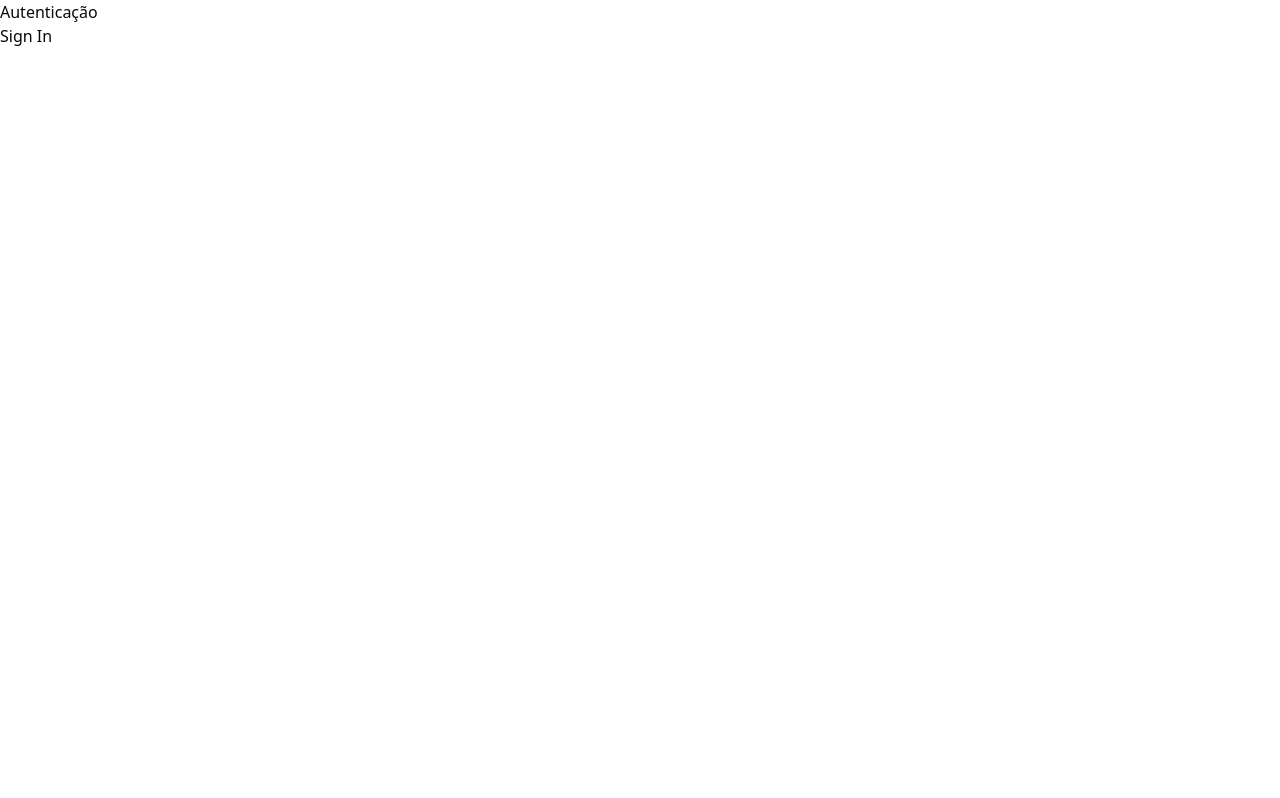
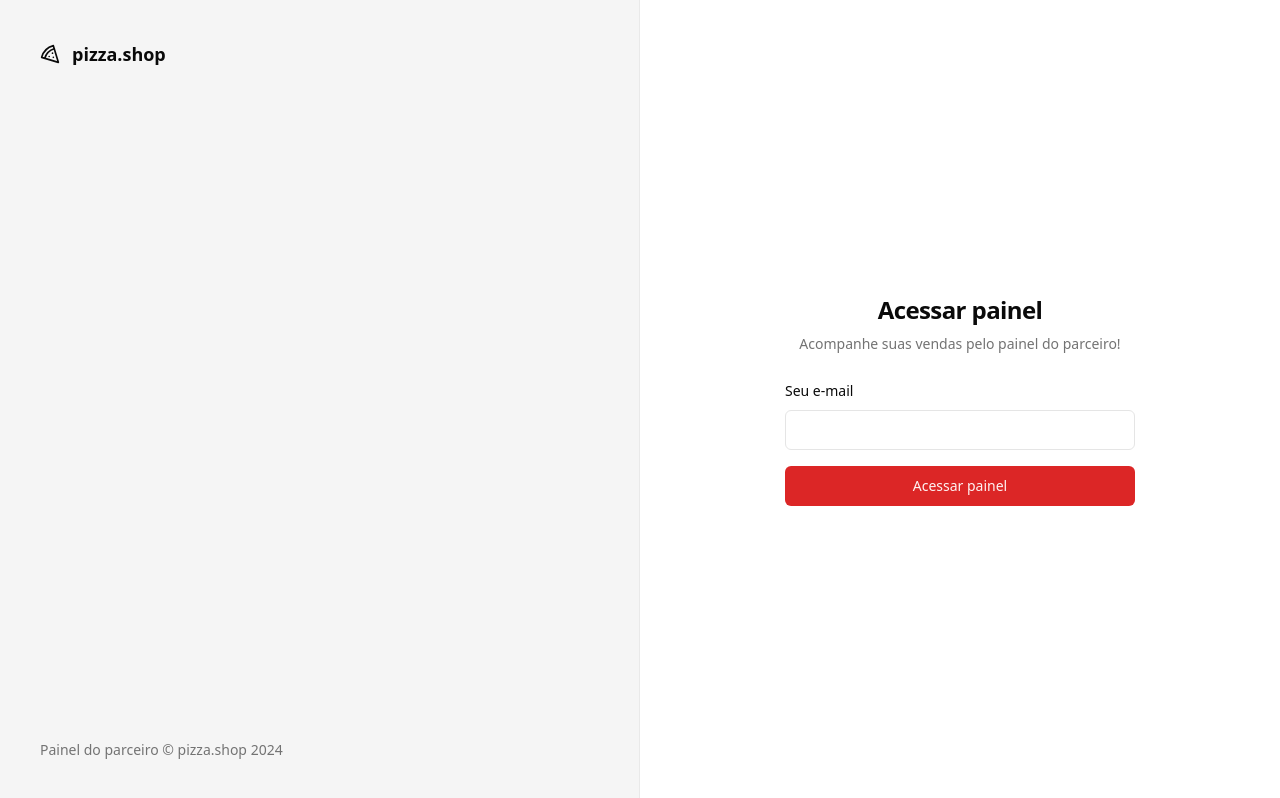
Before and after one commit to fabiof2x/ignite-reactjs-04-pizzashop-web, a React (Vite) app: page /sign-in in a window 1280 px wide. Built offline with nearby package versions, Linux system fonts and the light colour scheme.

Commit message:
Página: Login

```diff
--- a/package.json
+++ b/package.json
@@ -9,6 +9,7 @@
     "preview": "vite preview"
   },
   "dependencies": {
+    "@radix-ui/react-label": "^2.0.2",
     "@radix-ui/react-slot": "^1.0.2",
     "class-variance-authority": "^0.7.0",
     "clsx": "^2.1.0",
--- /dev/null
+++ b/src/components/ui/input.tsx
@@ -0,0 +1,24 @@
+import * as React from 'react'
+
+import { cn } from '@/lib/utils'
+
+export type InputProps = React.InputHTMLAttributes<HTMLInputElement>
+
+const Input = React.forwardRef<HTMLInputElement, InputProps>(
+  ({ className, type, ...props }, ref) => {
+    return (
+      <input
+        type={type}
+        className={cn(
+          'flex h-10 w-full rounded-md border border-input bg-background px-3 py-2 text-sm ring-offset-background file:border-0 file:bg-transparent file:text-sm file:font-medium placeholder:text-muted-foreground focus-visible:outline-none focus-visible:ring-2 focus-visible:ring-ring focus-visible:ring-offset-2 disabled:cursor-not-allowed disabled:opacity-50',
+          className,
+        )}
+        ref={ref}
+        {...props}
+      />
+    )
+  },
+)
+Input.displayName = 'Input'
+
+export { Input }
--- /dev/null
+++ b/src/components/ui/label.tsx
@@ -0,0 +1,24 @@
+import * as LabelPrimitive from '@radix-ui/react-label'
+import { cva, type VariantProps } from 'class-variance-authority'
+import * as React from 'react'
+
+import { cn } from '@/lib/utils'
+
+const labelVariants = cva(
+  'text-sm font-medium leading-none peer-disabled:cursor-not-allowed peer-disabled:opacity-70',
+)
+
+const Label = React.forwardRef<
+  React.ElementRef<typeof LabelPrimitive.Root>,
+  React.ComponentPropsWithoutRef<typeof LabelPrimitive.Root> &
+    VariantProps<typeof labelVariants>
+>(({ className, ...props }, ref) => (
+  <LabelPrimitive.Root
+    ref={ref}
+    className={cn(labelVariants(), className)}
+    {...props}
+  />
+))
+Label.displayName = LabelPrimitive.Root.displayName
+
+export { Label }
--- a/src/globals.css
+++ b/src/globals.css
@@ -5,64 +5,47 @@
 @layer base {
   :root {
     --background: 0 0% 100%;
-    --foreground: 240 10% 3.9%;
-
+    --foreground: 0 0% 3.9%;
     --card: 0 0% 100%;
-    --card-foreground: 240 10% 3.9%;
-
+    --card-foreground: 0 0% 3.9%;
     --popover: 0 0% 100%;
-    --popover-foreground: 240 10% 3.9%;
-
-    --primary: 240 5.9% 10%;
-    --primary-foreground: 0 0% 98%;
-
-    --secondary: 240 4.8% 95.9%;
-    --secondary-foreground: 240 5.9% 10%;
-
-    --muted: 240 4.8% 95.9%;
-    --muted-foreground: 240 3.8% 46.1%;
-
-    --accent: 240 4.8% 95.9%;
-    --accent-foreground: 240 5.9% 10%;
-
+    --popover-foreground: 0 0% 3.9%;
+    --primary: 0 72.2% 50.6%;
+    --primary-foreground: 0 85.7% 97.3%;
+    --secondary: 0 0% 96.1%;
+    --secondary-foreground: 0 0% 9%;
+    --muted: 0 0% 96.1%;
+    --muted-foreground: 0 0% 45.1%;
+    --accent: 0 0% 96.1%;
+    --accent-foreground: 0 0% 9%;
     --destructive: 0 84.2% 60.2%;
     --destructive-foreground: 0 0% 98%;
-
-    --border: 240 5.9% 90%;
-    --input: 240 5.9% 90%;
-    --ring: 240 10% 3.9%;
-
+    --border: 0 0% 89.8%;
+    --input: 0 0% 89.8%;
+    --ring: 0 72.2% 50.6%;
     --radius: 0.5rem;
   }
 
   .dark {
-    --background: 240 10% 3.9%;
+    --background: 0 0% 3.9%;
     --foreground: 0 0% 98%;
-
-    --card: 240 10% 3.9%;
+    --card: 0 0% 3.9%;
     --card-foreground: 0 0% 98%;
-
-    --popover: 240 10% 3.9%;
+    --popover: 0 0% 3.9%;
     --popover-foreground: 0 0% 98%;
-
-    --primary: 0 0% 98%;
-    --primary-foreground: 240 5.9% 10%;
-
-    --secondary: 240 3.7% 15.9%;
+    --primary: 0 72.2% 50.6%;
+    --primary-foreground: 0 85.7% 97.3%;
+    --secondary: 0 0% 14.9%;
     --secondary-foreground: 0 0% 98%;
-
-    --muted: 240 3.7% 15.9%;
-    --muted-foreground: 240 5% 64.9%;
-
-    --accent: 240 3.7% 15.9%;
+    --muted: 0 0% 14.9%;
+    --muted-foreground: 0 0% 63.9%;
+    --accent: 0 0% 14.9%;
     --accent-foreground: 0 0% 98%;
-
     --destructive: 0 62.8% 30.6%;
     --destructive-foreground: 0 0% 98%;
-
-    --border: 240 3.7% 15.9%;
-    --input: 240 3.7% 15.9%;
-    --ring: 240 4.9% 83.9%;
+    --border: 0 0% 14.9%;
+    --input: 0 0% 14.9%;
+    --ring: 0 72.2% 50.6%;
   }
 }
 
--- a/src/pages/_layouts/auth.tsx
+++ b/src/pages/_layouts/auth.tsx
@@ -1,11 +1,20 @@
+import { Pizza } from 'lucide-react'
 import { Outlet } from 'react-router-dom'
 
 export function AuthLayout() {
   return (
-    <div>
-      <h1>Autenticação</h1>
+    <div className="grid min-h-screen grid-cols-2">
+      <div className="flex h-full flex-col justify-between border-r border-foreground/5 bg-muted p-10 text-muted-foreground">
+        <div className="flex items-center gap-3 text-lg text-foreground">
+          <Pizza className="h-5 w-5" />
+          <span className="font-semibold">pizza.shop</span>
+        </div>
+        <footer className="text-sm">
+          Painel do parceiro &copy; pizza.shop {new Date().getFullYear()}
+        </footer>
+      </div>
 
-      <div>
+      <div className="flex flex-col items-center justify-center">
         <Outlet />
       </div>
     </div>
--- a/src/pages/auth/sign-in.tsx
+++ b/src/pages/auth/sign-in.tsx
@@ -1,10 +1,36 @@
 import { Helmet } from 'react-helmet-async'
+
+import { Button } from '@/components/ui/button'
+import { Input } from '@/components/ui/input'
+import { Label } from '@/components/ui/label'
 
 export function SignIn() {
   return (
     <>
       <Helmet title="Login" />
-      <h1>Sign In</h1>
+      <div className="p-8">
+        <div className="flex w-[350px] flex-col justify-center gap-6">
+          <div className="flex flex-col gap-2 text-center">
+            <h1 className="text-2xl font-semibold tracking-tight">
+              Acessar painel
+            </h1>
+            <p className="text-sm text-muted-foreground">
+              Acompanhe suas vendas pelo painel do parceiro!
+            </p>
+          </div>
+
+          <form className="space-y-4">
+            <div className="space-y-2">
+              <Label htmlFor="email">Seu e-mail</Label>
+              <Input id="email" type="email" />
+            </div>
+
+            <Button className="w-full" type="submit">
+              Acessar painel
+            </Button>
+          </form>
+        </div>
+      </div>
     </>
   )
 }
```
Also changed, not shown: 1 other file (tests, documents, lock files or other folders).
